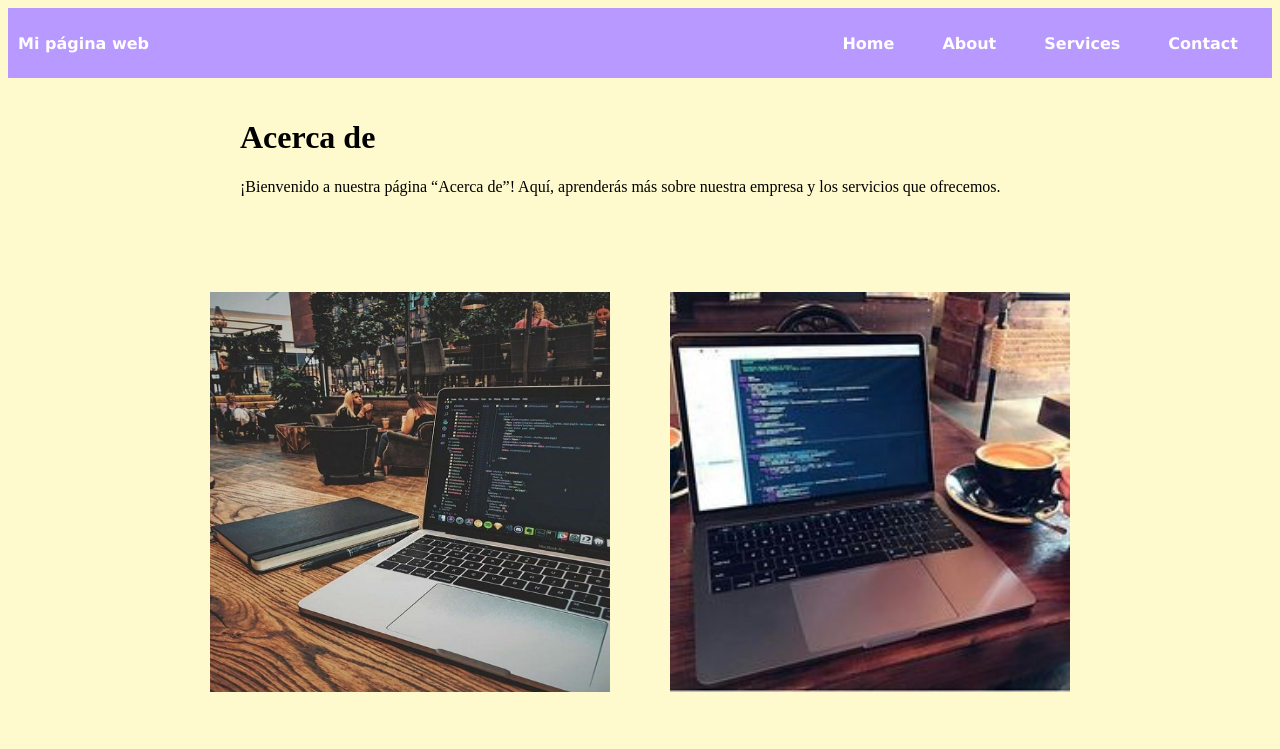
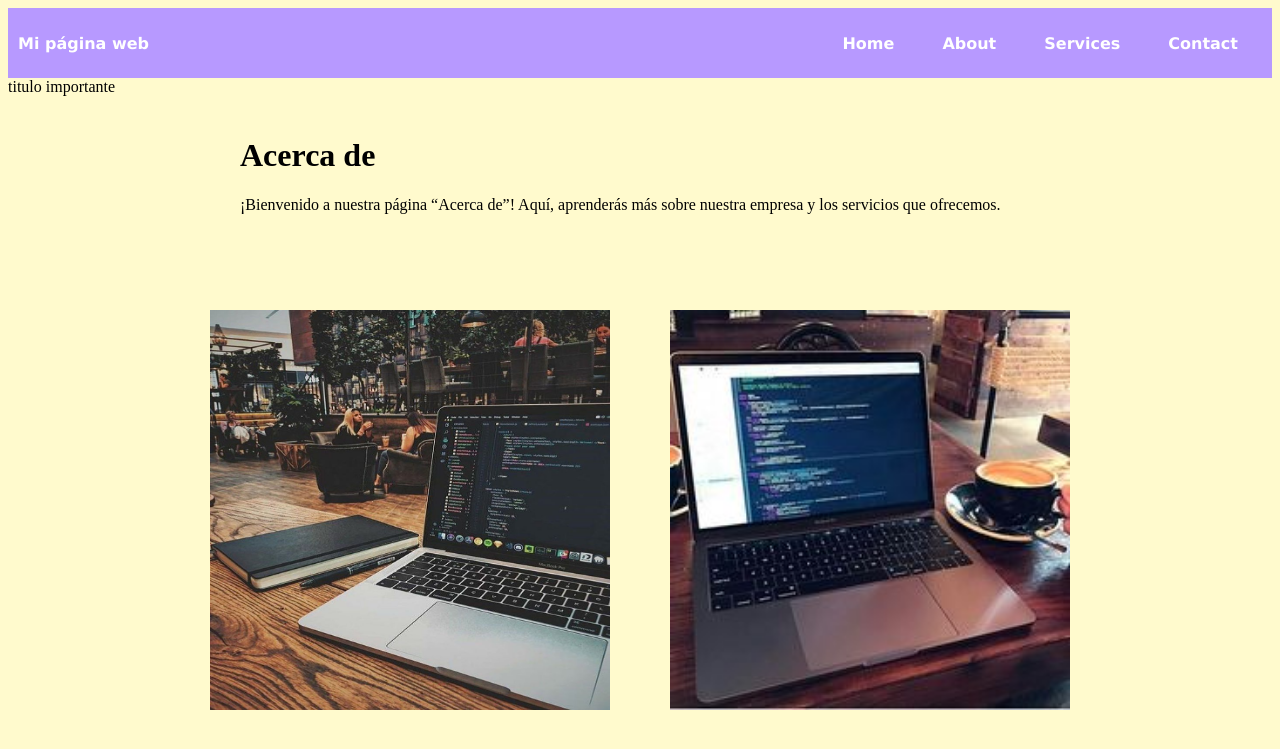
Before and after one commit to NBdev123/miprimerapagina, a plain HTML site: page about.html in a window 1280 px wide. Shown: the top 749 px of the page. Drawn offline with Linux system fonts and the light colour scheme.

Commit message:
mi primera confirmación de actualización

```diff
--- a/about.html
+++ b/about.html
@@ -8,6 +8,7 @@
     <title>Acerca de</title>
 </head>
 <body>
+  <header>
     <div class="container-nav">
         <nav class="navbar" role="navigation">
           <a href="#" class="brand">Mi página web</a>
@@ -20,9 +21,12 @@
         </nav>
         <button class="button-menu-toggle">Menu</button>
       </div>
+    </header>
 
-
-
+    <main>
+      <div class="greeting">
+        titulo importante
+      </div>
   <div class= "container">
     <h1>Acerca de</h1>
 <p>¡Bienvenido a nuestra página “Acerca de”! Aquí, aprenderás más sobre nuestra empresa y los servicios que ofrecemos.</p>
@@ -34,7 +38,7 @@
         <img src="img/69788a68e00cbcfdeb98bb9d96fda734--html-css-coding.jpg" alt="imagen2">
         <img src="img/c1cf9452d928291181804687a64f319c.jpg" alt="imagen3">
    </div>
-
+  </main>
 
    <script src="script.js"></script>
 </body>
```
